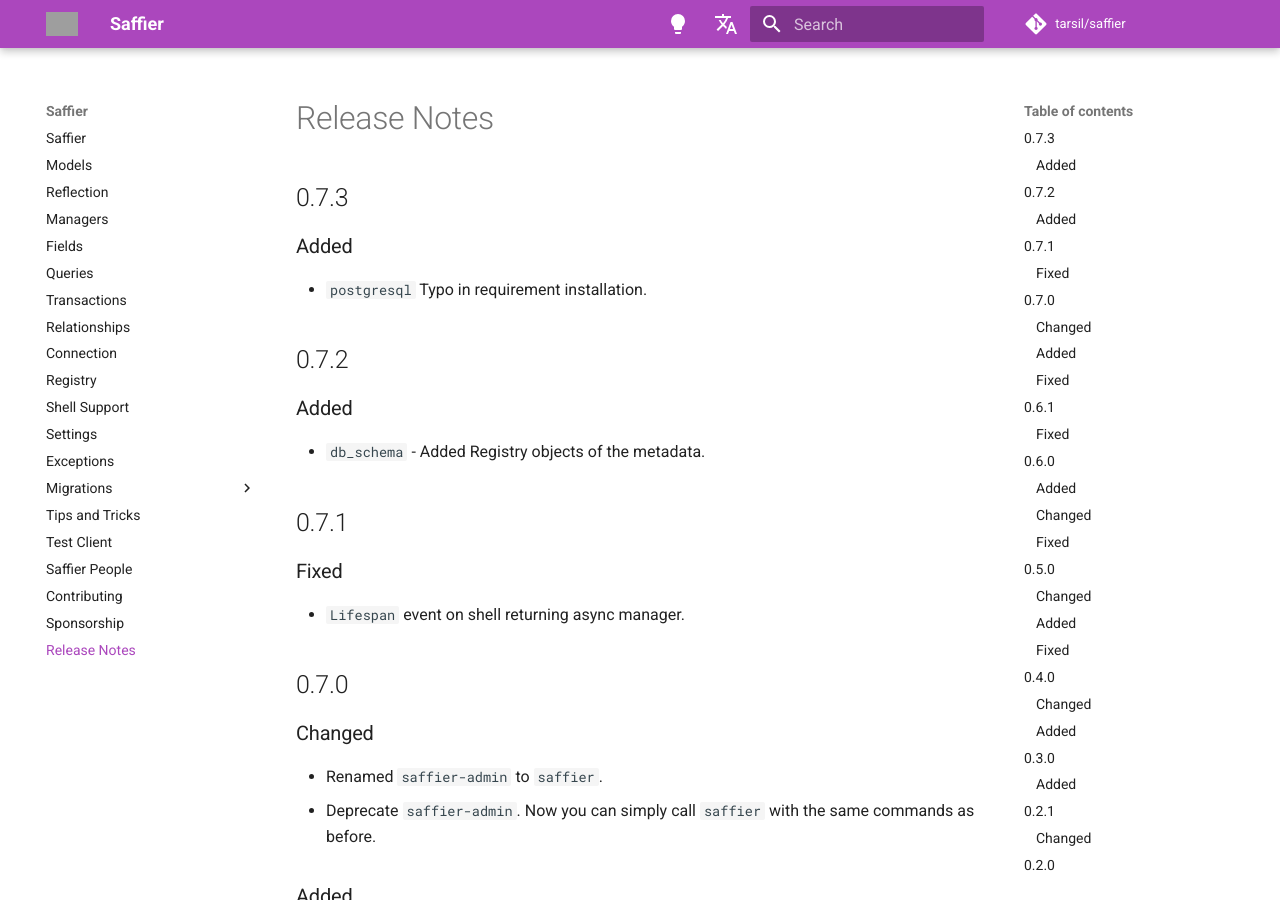
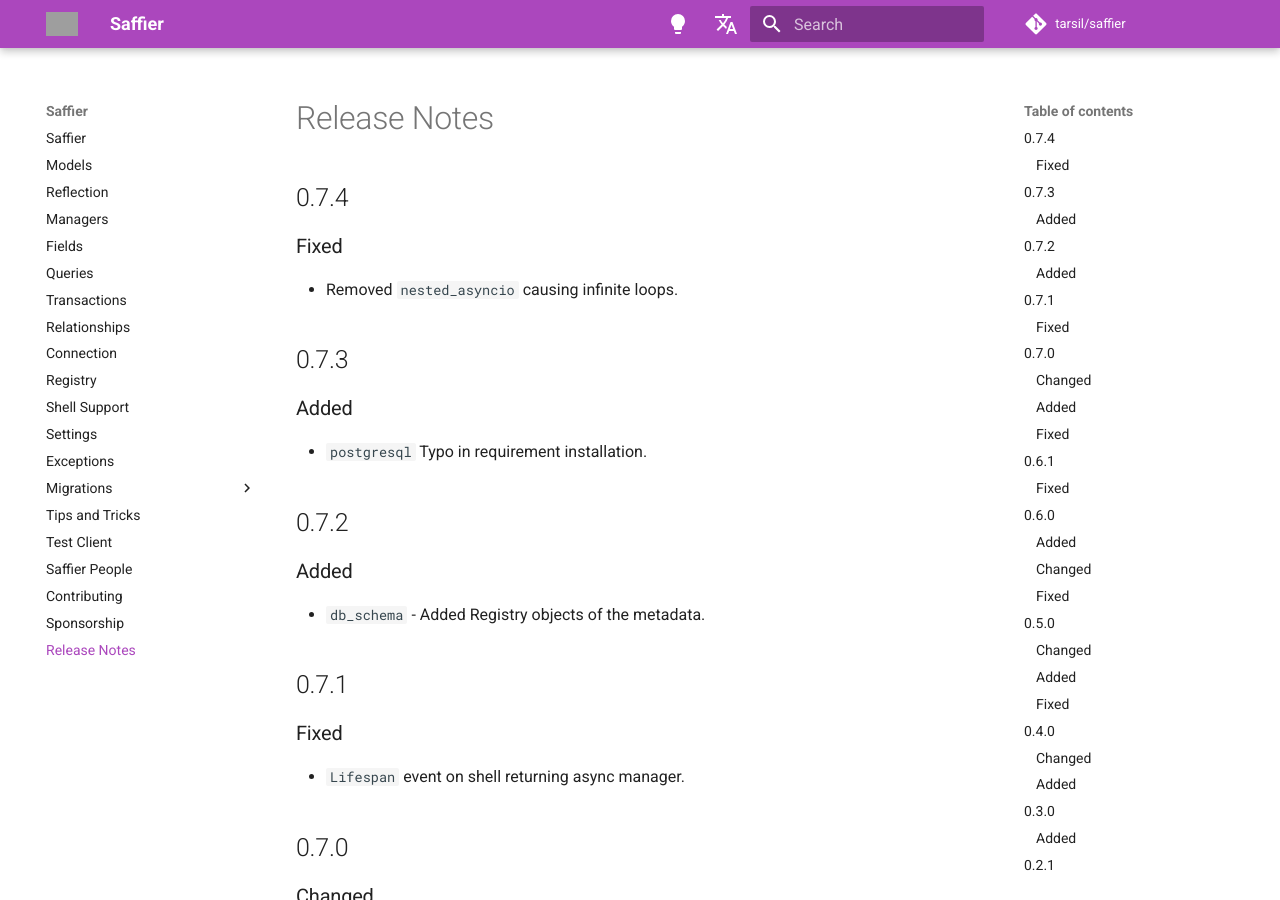
Before and after one commit to tarsil/saffier, an MkDocs documentation site: the page built from docs/release-notes.md, in a window 1280 px wide and 900 px high. Built offline with MkDocs 1.6.1 and Material for MkDocs 9.7.7, drawn with Linux system fonts in a browser that asks for light colours; comment, search, counter and statistics services are not loaded; grey boxes are pictures that could not be loaded.

Commit message:
📃 Add release notes for 0.7.4

```diff
--- a/docs/release-notes.md
+++ b/docs/release-notes.md
@@ -1,4 +1,10 @@
 # Release Notes
+
+## 0.7.4
+
+### Fixed
+
+- Removed `nested_asyncio` causing infinite loops.
 
 ## 0.7.3
 
--- a/saffier/__init__.py
+++ b/saffier/__init__.py
@@ -1,4 +1,4 @@
-__version__ = "0.7.3"
+__version__ = "0.7.4"
 
 from saffier.conf import settings
 from saffier.conf.global_settings import SaffierSettings
```
